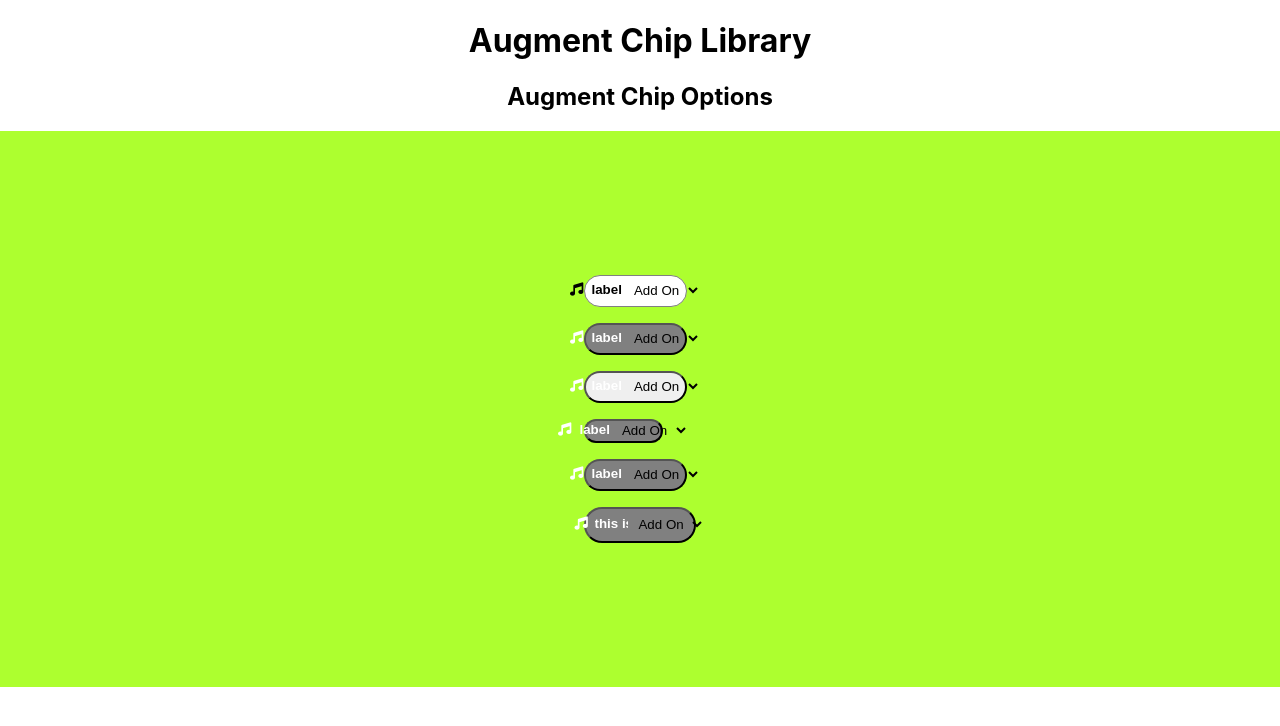
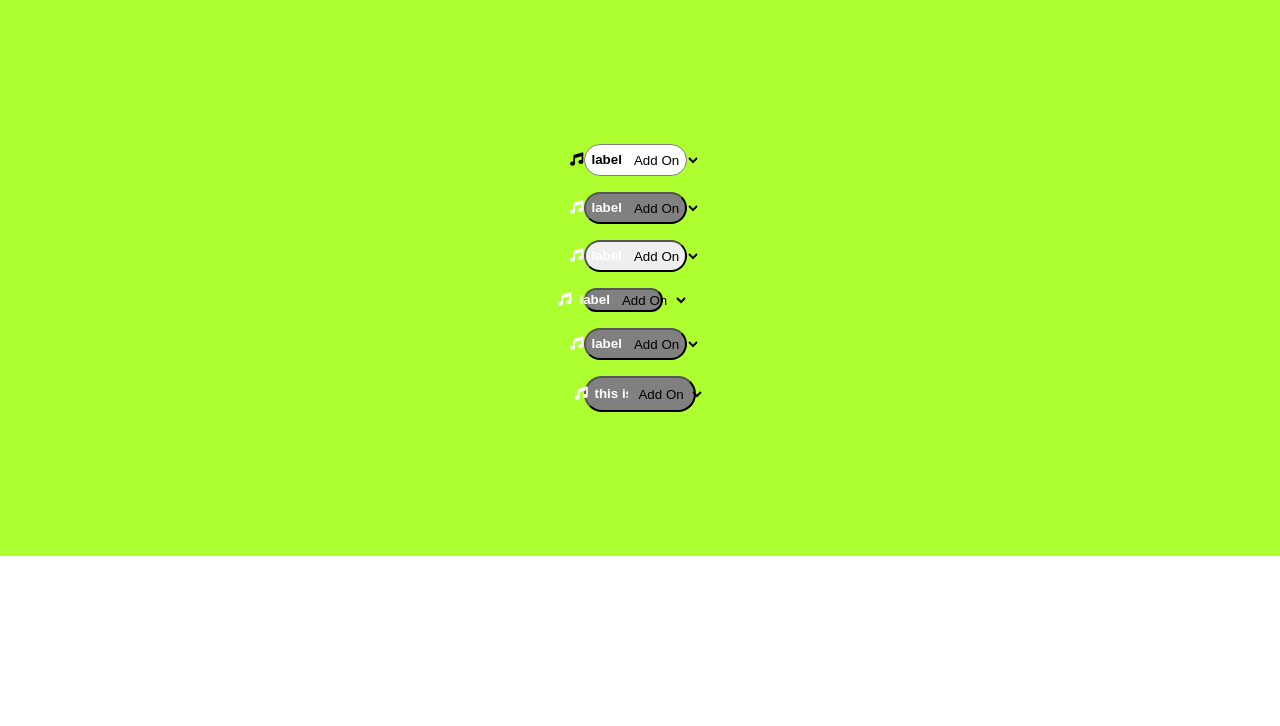
Before and after one commit to timdecillis/augment-chip-library, a React (Create React App) app: page / in a window 1280 px wide. Shown: the top 726 px of the page. Built offline with nearby package versions, Linux system fonts and the light colour scheme.

Commit message:
removed main headings

```diff
--- a/src/App.tsx
+++ b/src/App.tsx
@@ -5,8 +5,6 @@ import displayComponents from "./utils/chipCreator";
 function App() {
   return (
     <div className="App">
-      <h1>Augment Chip Library</h1>
-      <h2>Augment Chip Options</h2>
       <Container components={displayComponents} />
     </div>
   );
```
